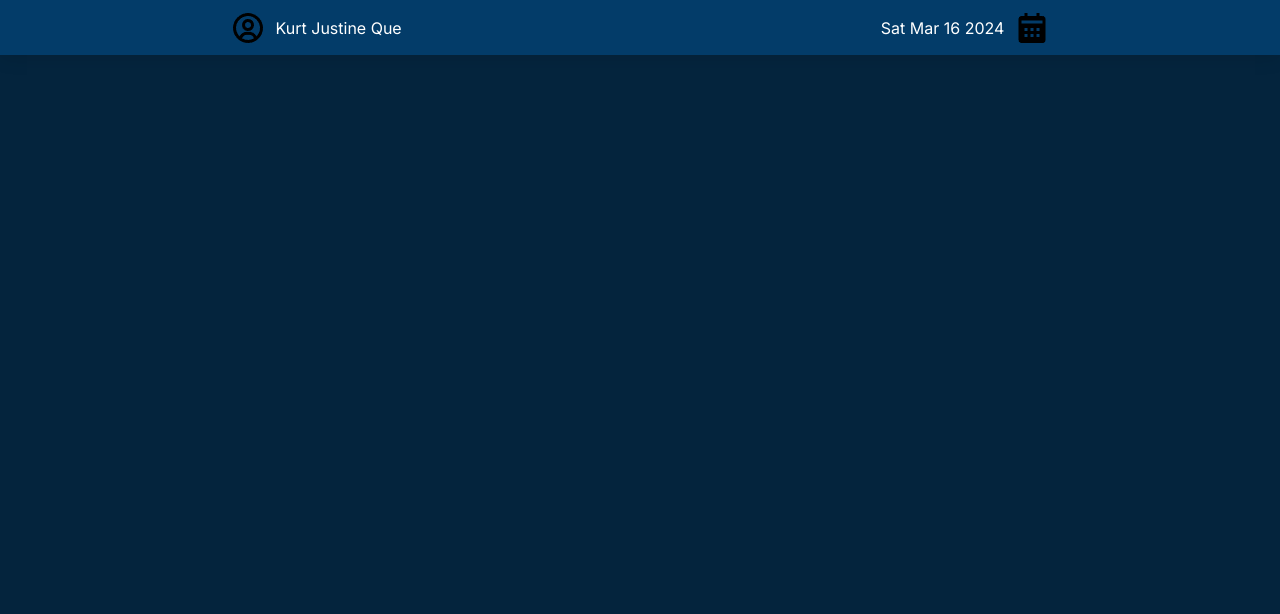
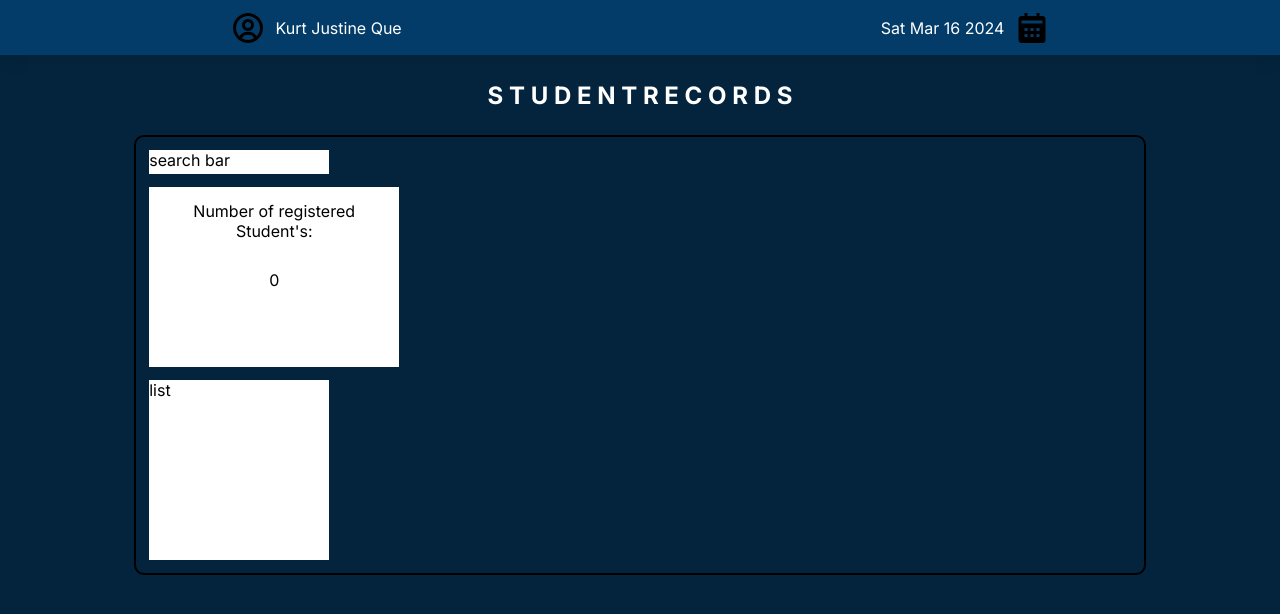
Before and after one commit to KurtJQ/ACM-CBS, a React (Vite) app: page / in a window 1280 px wide. Shown: the top 614 px of the page. Built offline with nearby package versions, Linux system fonts and the light colour scheme.

Commit message:
studentrecords wip

```diff
--- a/package.json
+++ b/package.json
@@ -11,7 +11,9 @@
   },
   "dependencies": {
     "react": "^18.2.0",
-    "react-dom": "^18.2.0"
+    "react-dom": "^18.2.0",
+    "react-router-dom": "^6.22.3",
+    "styled-components": "^6.1.8"
   },
   "devDependencies": {
     "@types/react": "^18.2.56",
--- a/src/App.jsx
+++ b/src/App.jsx
@@ -1,9 +1,11 @@
 import PageHeader from "./components/PageHeader";
+import StudentRecords from "./components/pages/studentrecords";
 
 function App() {
   return (
     <>
       <PageHeader />
+      <StudentRecords />
     </>
   );
 }
--- /dev/null
+++ b/src/components/pages/studentrecords.jsx
@@ -0,0 +1,21 @@
+function StudentRecords() {
+  return (
+    <>
+      <div className="container">
+        <div className="header">
+          <h2>S T U D E N T R E C O R D S</h2>
+        </div>
+        <div className="main-content">
+          <div className="search-bar">search bar</div>
+          <div className="statistics">
+            <div>Number of registered Student's:</div>
+            <div>0</div>
+          </div>
+          <div className="list">list</div>
+        </div>
+      </div>
+    </>
+  );
+}
+
+export default StudentRecords;
--- a/src/index.css
+++ b/src/index.css
@@ -8,24 +8,48 @@
 body{
     background-color: #04243D;
     font-family: "Inter", "sans-serif";
-}
-
-header{
-    box-shadow: 0 4px 17px rgba(0, 0, 0, 0.1);
-}
-
-.page-header{
-    display: flex;
-    justify-content: space-around;
-    align-items: center;
-    overflow: auto;
-    padding: 0.6rem 0;
-    background-color: #033c69;
     color: white;
 }
 
-.page-header div{
-    padding: 0 0.6rem;
-    display: flex;
-    align-items: center;
+.container{
+    padding: 0 8.4rem;
 }
+
+.header{
+    display: block;
+    text-align: center;
+    padding: 1.6rem;
+}
+
+.main-content{
+    display: block;
+    border: 2px solid;
+    border-radius: 10px;
+    color: black;
+}
+
+.main-content .search-bar{
+    margin: 0.8rem;
+    width: 180px;
+    height: 24px;
+    background-color: white;
+}
+
+.main-content .statistics{
+    margin: 0.8rem;
+    width: 250px;
+    height: 180px;
+    background-color: white;
+    text-align: center;
+}
+
+.main-content .statistics div{
+    padding: 0.9rem;
+}
+
+.main-content .list{
+    margin: 0.8rem;
+    width: 180px;
+    height: 180px;
+    background-color: white;
+}
```
Also changed, not shown: 1 other file (tests, documents, lock files or other folders).
